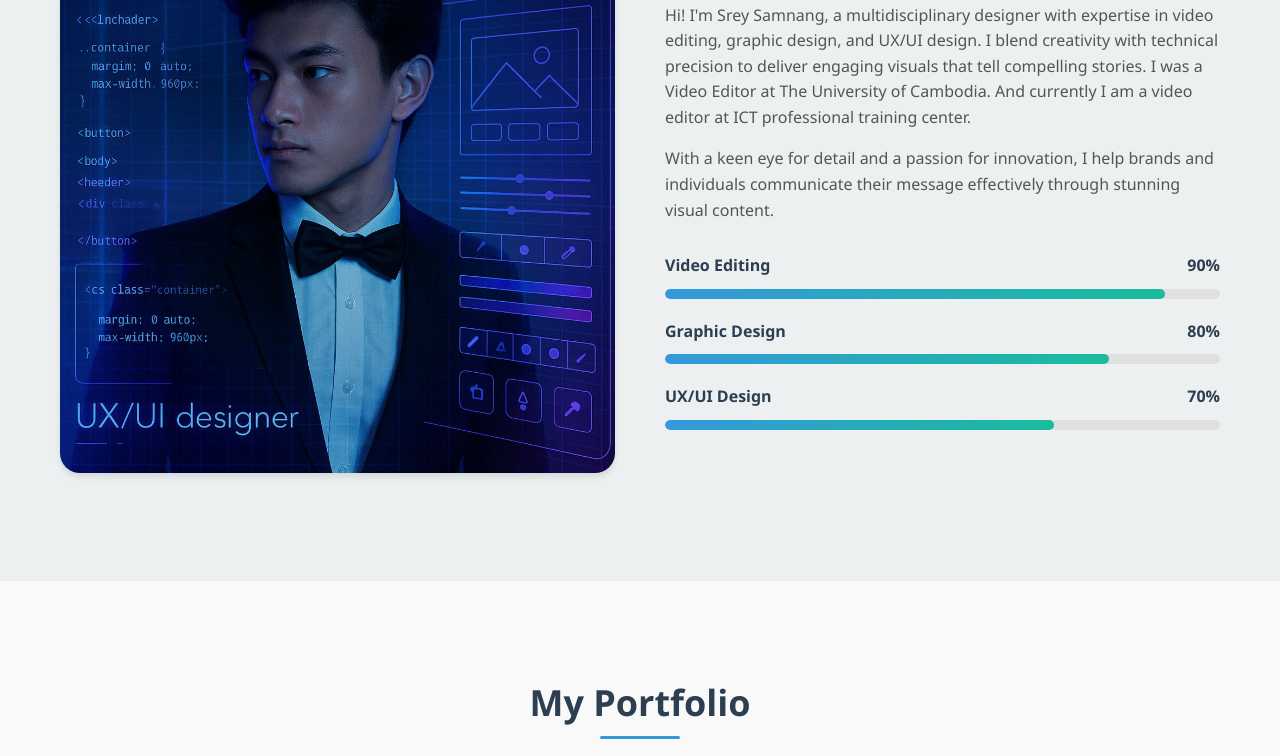
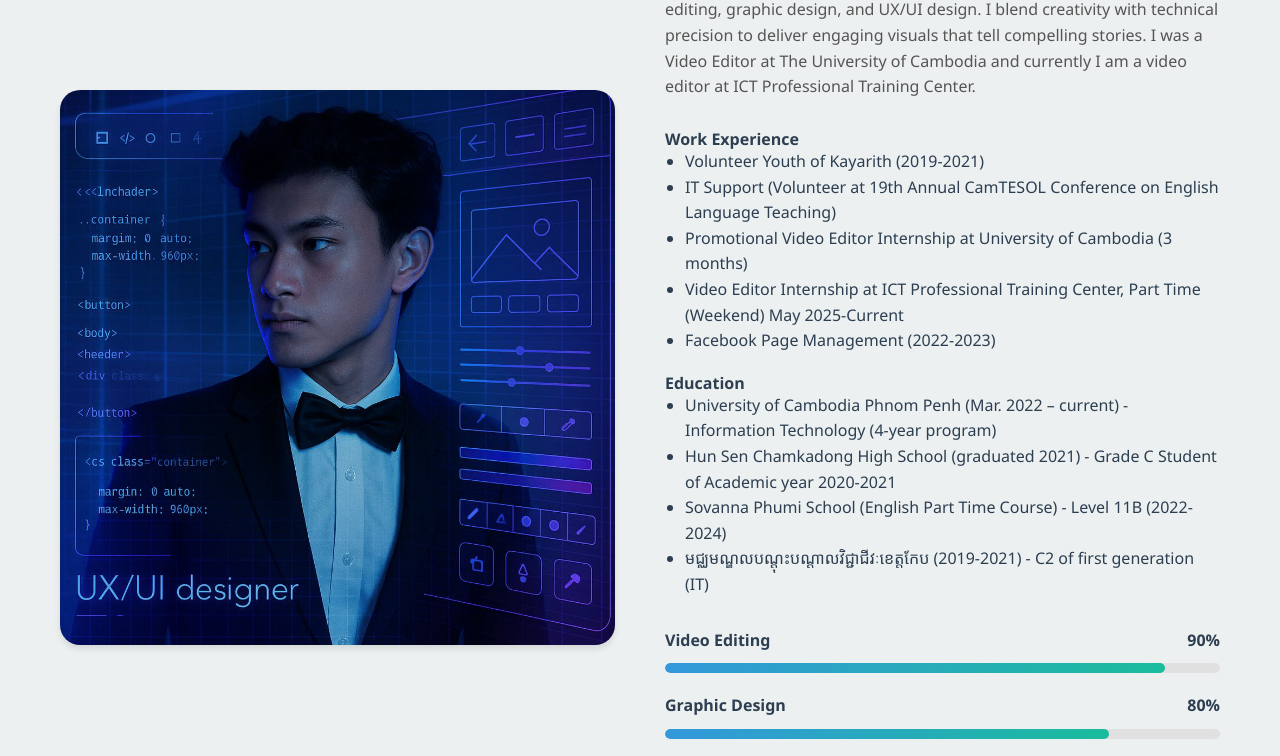
Before and after one commit to Jingg04/Myinfo, a plain HTML site: page index.html in a window 1280 px wide. Shown: the part 1100-1856 px from the top of the page. Drawn offline with nearby package versions, Linux system fonts and the light colour scheme; some packages are replaced by stand-ins of ours; a script that the page names is missing.

Commit message:
Update index.html

```diff
--- a/index.html
+++ b/index.html
@@ -990,8 +990,24 @@
                 </div>
                 <div class="about-text animate__animated animate__fadeInRight">
                     <h3>Creative Designer & Video Editor</h3>
-                    <p>Hi! I'm Srey Samnang, a multidisciplinary designer with expertise in video editing, graphic design, and UX/UI design. I blend creativity with technical precision to deliver engaging visuals that tell compelling stories. I was a Video Editor at The University of Cambodia. And currently I am a video editor at ICT professional training center.</p>
-                    <p>With a keen eye for detail and a passion for innovation, I help brands and individuals communicate their message effectively through stunning visual content.</p>
+                    <p>Hi! I'm Srey Samnang, a multidisciplinary designer with expertise in video editing, graphic design, and UX/UI design. I blend creativity with technical precision to deliver engaging visuals that tell compelling stories. I was a Video Editor at The University of Cambodia and currently I am a video editor at ICT Professional Training Center.</p>
+
+                    <h4 style="margin-top: 30px;">Work Experience</h4>
+                    <ul style="margin-bottom: 20px; padding-left: 20px;">
+                        <li>Volunteer Youth of Kayarith (2019-2021)</li>
+                        <li>IT Support (Volunteer at 19th Annual CamTESOL Conference on English Language Teaching)</li>
+                        <li>Promotional Video Editor Internship at University of Cambodia (3 months)</li>
+                        <li>Video Editor Internship at ICT Professional Training Center, Part Time (Weekend) May 2025-Current</li>
+                        <li>Facebook Page Management (2022-2023)</li>
+                    </ul>
+
+                    <h4>Education</h4>
+                    <ul style="margin-bottom: 20px; padding-left: 20px;">
+                        <li>University of Cambodia Phnom Penh (Mar. 2022 – current) - Information Technology (4-year program)</li>
+                        <li>Hun Sen Chamkadong High School (graduated 2021) - Grade C Student of Academic year 2020-2021</li>
+                        <li>Sovanna Phumi School (English Part Time Course) - Level 11B (2022-2024)</li>
+                        <li>មជ្ឈមណ្ឌលបណ្ដុះបណ្ដាលវិជ្ជាជីវៈខេត្តកែប (2019-2021) - C2 of first generation (IT)</li>
+                    </ul>
 
                     <div class="skills">
                         <div class="skill-item">
```
